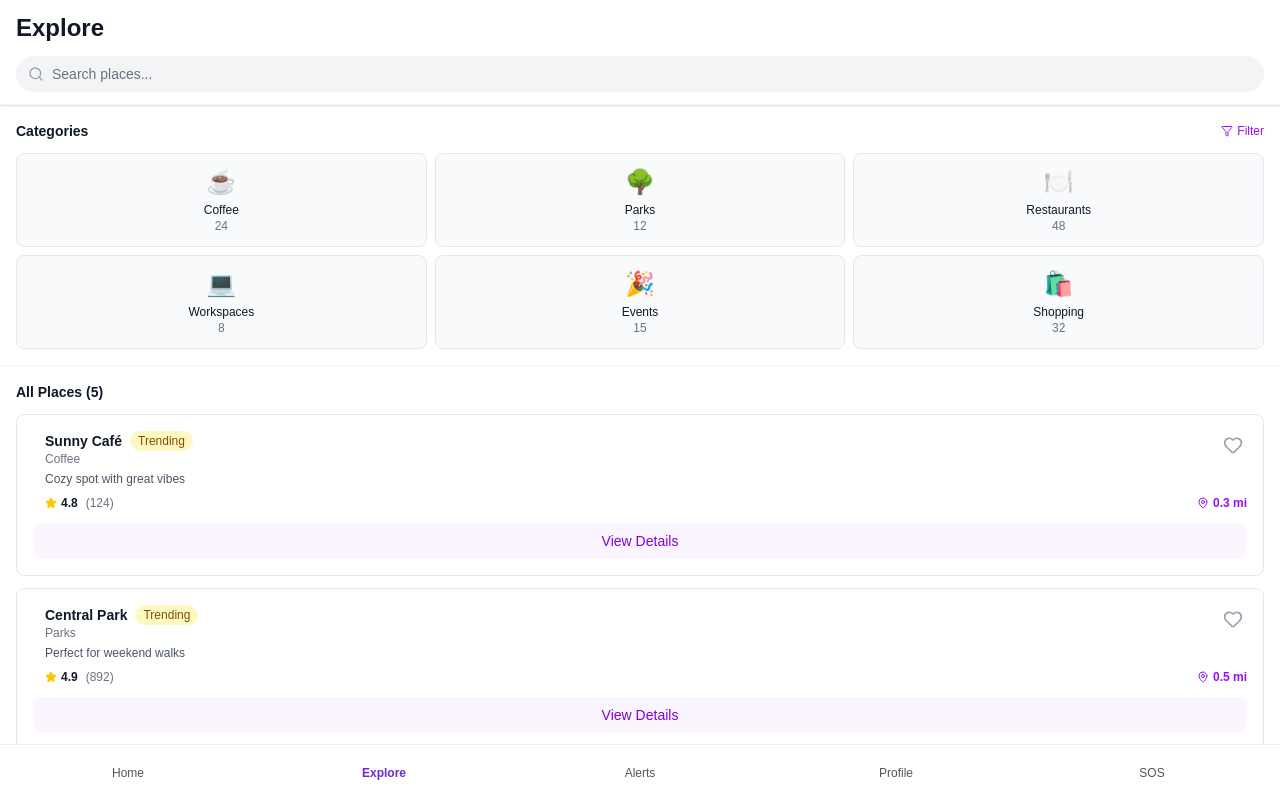
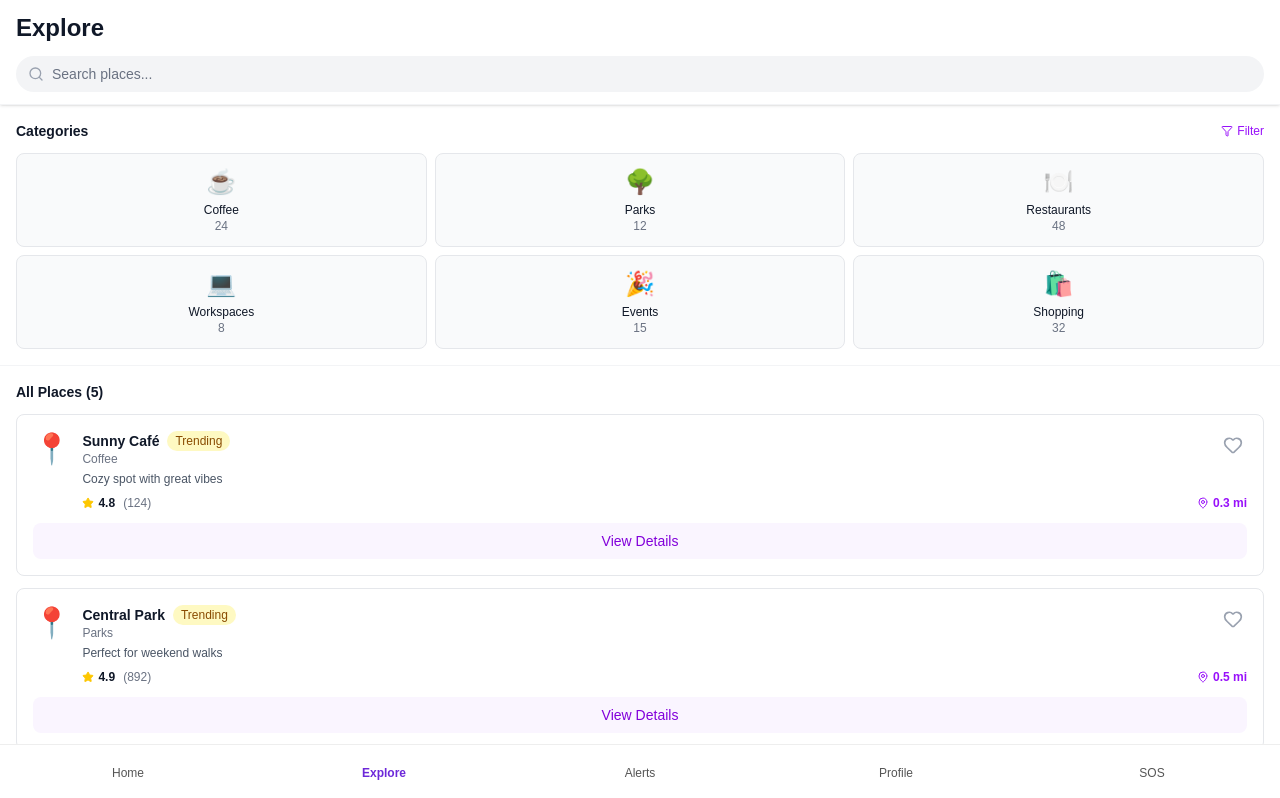
Before and after one commit to Foundzie/foundzie-v2, a Next.js app: page /mobile/explore in a window 1280 px wide. Shown: the top 798 px of the page. Built offline with nearby package versions, Linux system fonts and the light colour scheme.

Commit message:
Make PlaceCard image optional for Vercel build

```diff
--- a/src/app/components/PlaceCard.tsx
+++ b/src/app/components/PlaceCard.tsx
@@ -10,7 +10,7 @@ interface Place {
   distance: number;
   rating: number;
   reviews: number;
-  image: string;
+  image?: string;
   trending?: boolean;
   description: string;
 }
@@ -26,7 +26,9 @@ export default function PlaceCard({ place }: PlaceCardProps) {
     <div className="bg-white border border-gray-200 rounded-lg p-4 hover:shadow-md transition">
       <div className="flex gap-3">
         {/* Icon */}
-        <div className="text-3xl flex-shrink-0">{place.image}</div>
+        <div className="text-3xl flex-shrink-0">
+  {place.image ?? '📍'}
+</div>
 
         {/* Content */}
         <div className="flex-1 min-w-0">
```
